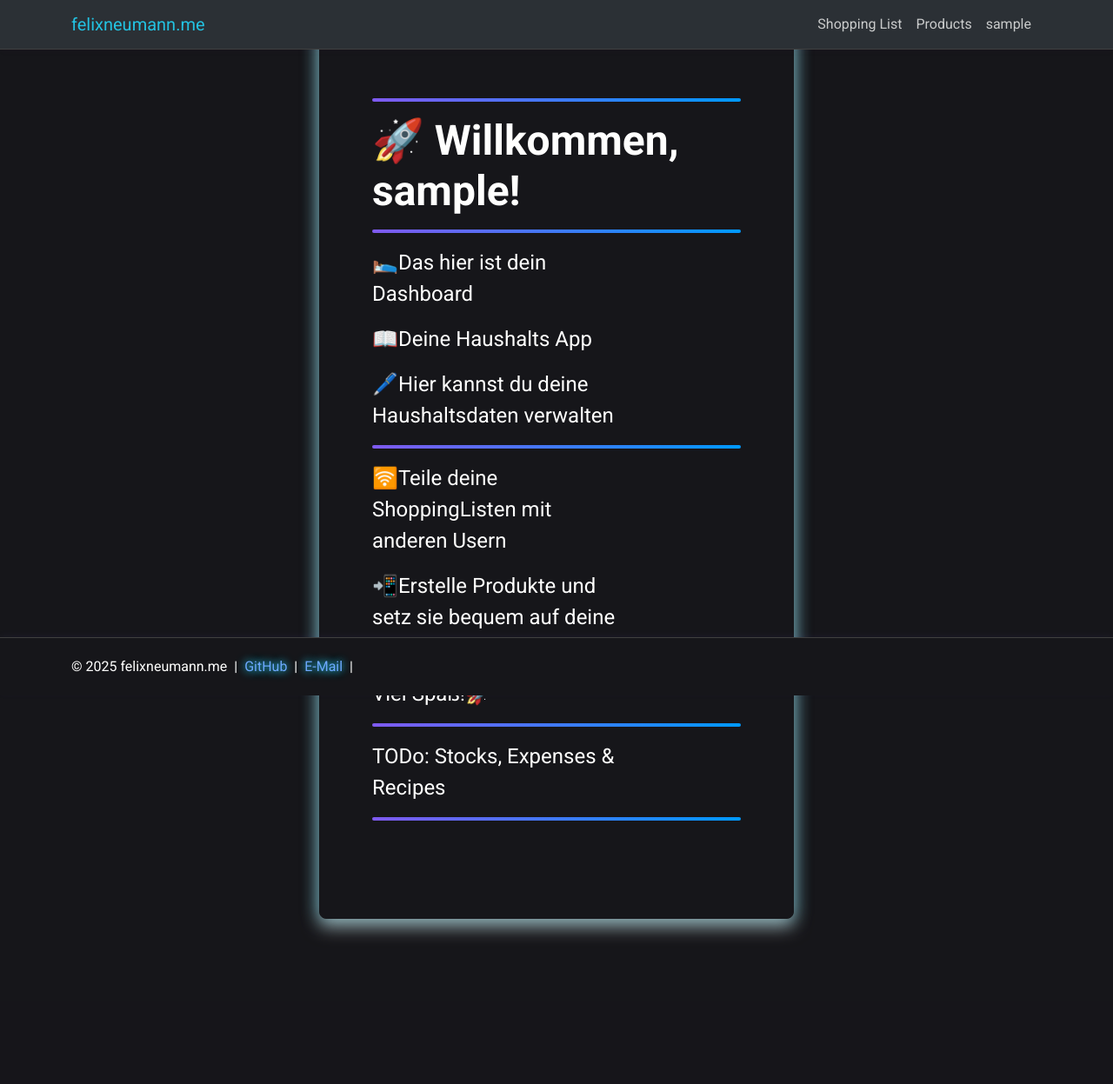
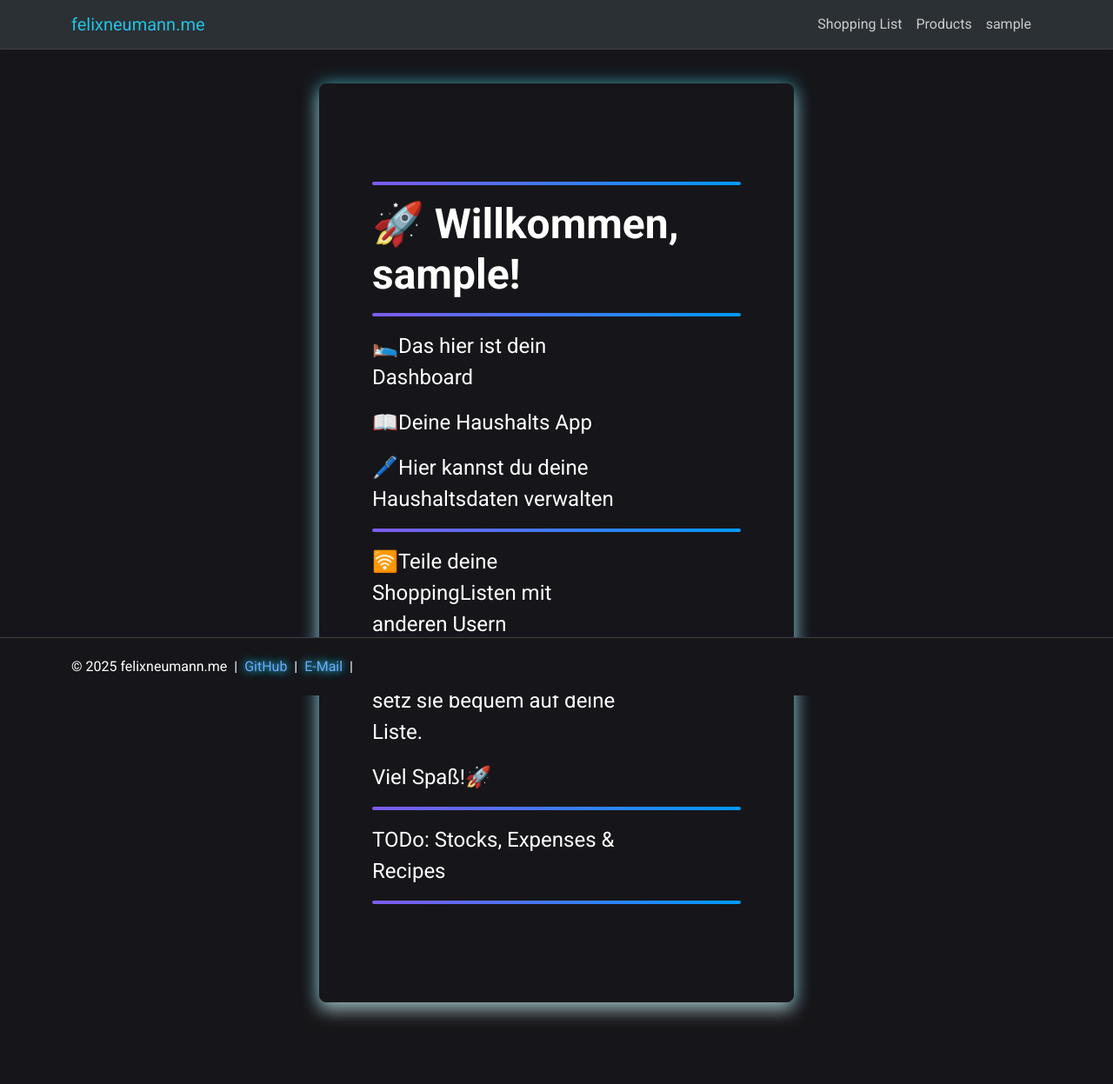
Before and after one commit to fncoding/kid-me, a Django app: page /dashboard/ in a window 1280 px wide. Shown: the whole page at 87% size. Before the commit the page ends 1079 px from the top, so only its background shows below. Run offline with Django 5.2, Linux system fonts and the light colour scheme; the visitor is signed in with stand-in values (Sample User, id 1); style sheets or scripts are compiled from the project's sources; some libraries are stand-ins or nearby versions.

Commit message:
prod main

```diff
--- a/src/login/templates/login/dashboard.html
+++ b/src/login/templates/login/dashboard.html
@@ -3,7 +3,7 @@
 {% block title %}Dashboard{% endblock %}
 
 {% block content %}
-<div class="d-flex justify-content-center align-items-center min-vh-100 pt-navbar">
+<div class="d-flex justify-content-center align-items-center min-vh-100 pt-5 mt-5 pt-navbar">
 <div class="card main-card p-5 mb-4 rounded-3">
     <div class="container-fluid py-5">
         {% include 'components/separator.html' %}
```
